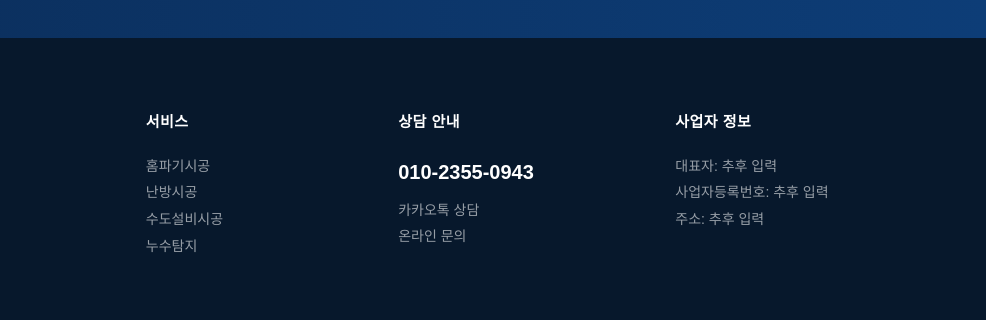
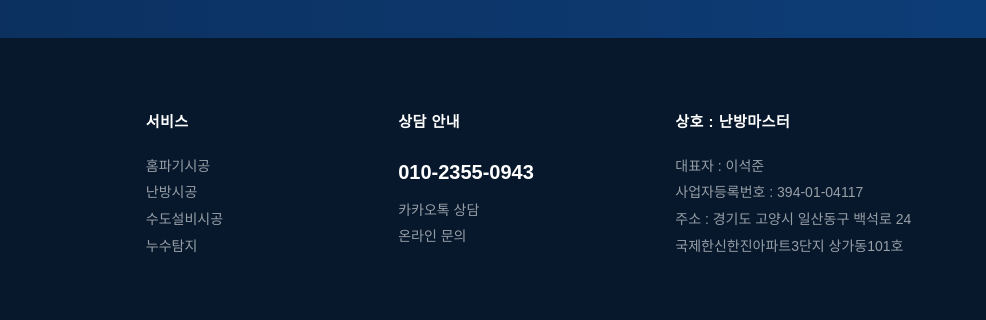
Before and after one commit to seokjun881223-netizen/nbmaster-website, a plain HTML site: page excavation.html in a window 1280 px wide. Shown: the part 4131-4451 px from the top of the page, 294-1280 px from the left. Drawn offline with Linux system fonts and the light colour scheme.

Commit message:
Update business information in footer section

```diff
--- a/excavation.html
+++ b/excavation.html
@@ -119,11 +119,11 @@
       <a href="contact.html">온라인 문의</a>
     </div>
 
-    <div class="footer-v5-info">
-      <h3>사업자 정보</h3>
-      <p>대표자: 추후 입력</p>
-      <p>사업자등록번호: 추후 입력</p>
-      <p>주소: 추후 입력</p>
+<div class="footer-v5-info">
+      <h3>상호 : 난방마스터</h3>
+      <p>대표자 : 이석준</p>
+      <p>사업자등록번호 : 394-01-04117</p>
+      <p>주소 : 경기도 고양시 일산동구 백석로 24 국제한신한진아파트3단지 상가동101호</p>
     </div>
   </div>
 
```
